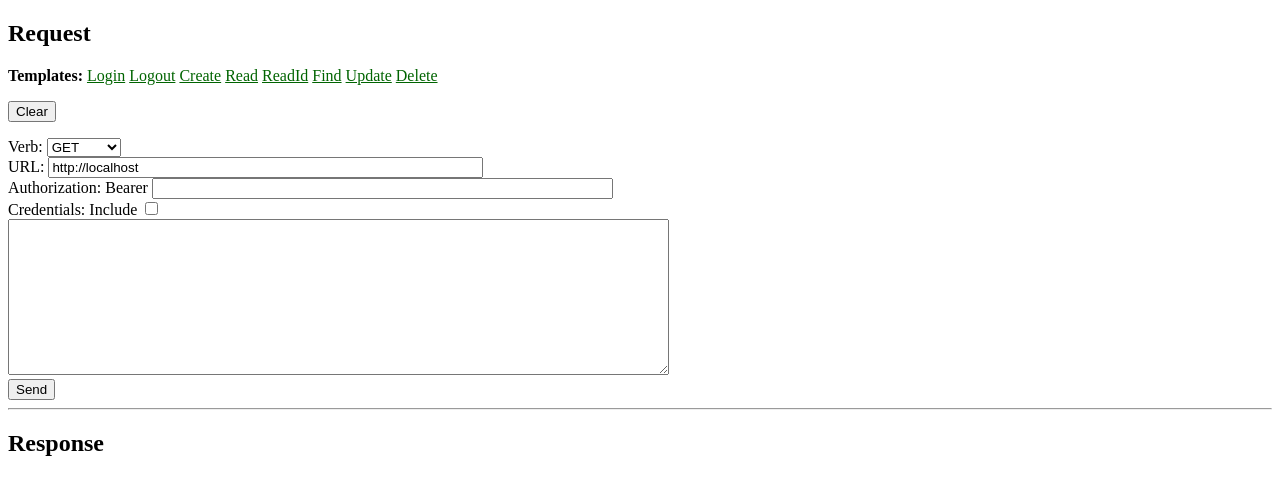
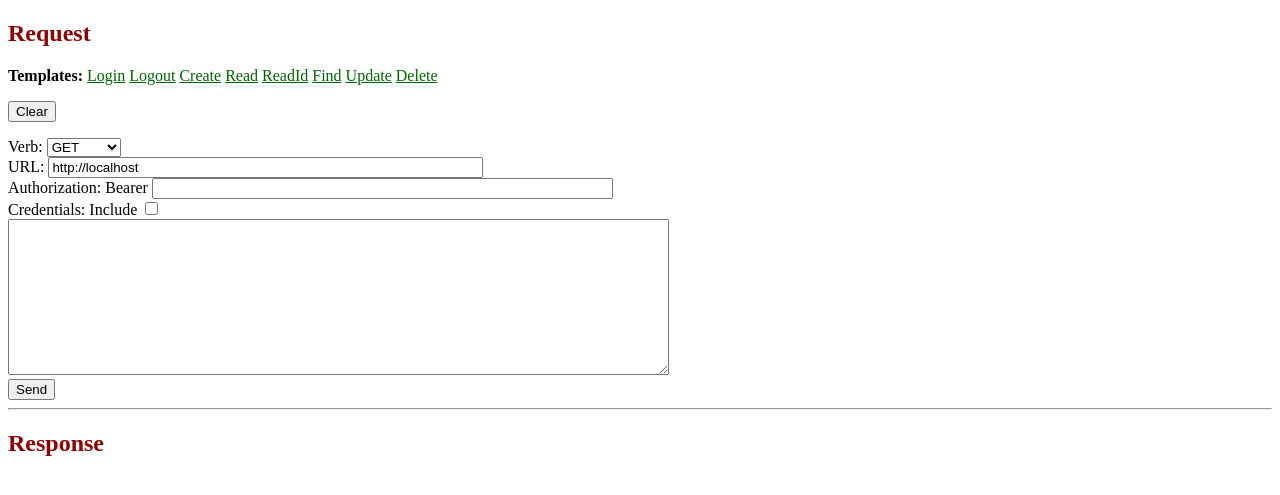
Before and after one commit to BYUJekyllDemo/BYUJekyllDemo.github.io, a Jekyll site: the page callapi.html, which Jekyll copies as it is, in a window 1280 px wide. Shown: the top 495 px of the page. Built offline with Jekyll 4.4.1, drawn with Linux system fonts in a browser that asks for light colours.

Commit message:
Heading Color on CallApi

```diff
--- a/callapi.html
+++ b/callapi.html
@@ -3,6 +3,9 @@
 <head>
 	<title>CallApi</title>
 	<style>
+h2 {
+	color: darkred;
+}
 .tlnk {
 	text-decoration: underline;
 	color: darkgreen;
```
